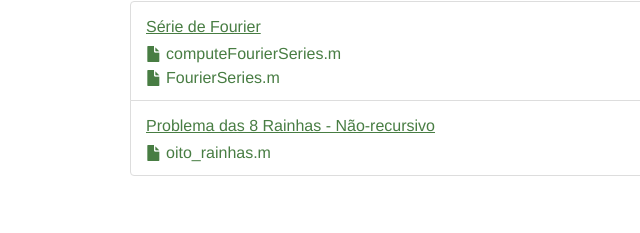
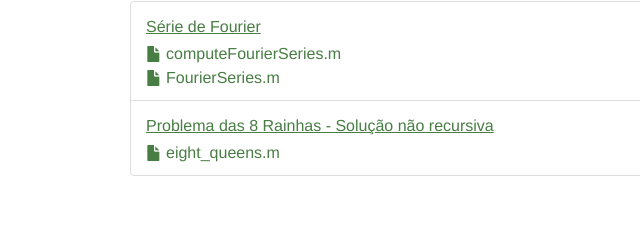
Before and after one commit to polvalente/paulovalente, a plain HTML site: page downloads.html in a window 1280 px wide. Shown: the part 650-883 px from the top of the page, 170-810 px from the left. Drawn offline with nearby package versions, Linux system fonts and the light colour scheme; a script that the page names is missing.

Commit message:
eight_queens

```diff
--- a/downloads.html
+++ b/downloads.html
@@ -103,8 +103,8 @@
                 <a href="files/Fourier/fourierSeries.m" class="download">FourierSeries.m</a>
               </li>
               <li class="list-group-item" >
-                <span> Problema das 8 Rainhas - Não-recursivo </span><br>
-                <a class="download" href="files/oito_rainhas.m"> oito_rainhas.m</a>
+                <span> Problema das 8 Rainhas - Solução não recursiva </span><br>
+                <a class="download" href="files/eight_queens.m"> eight_queens.m</a>
               </li>
             </ul>
           </div>
```
Also changed, not shown: 1 other file.
